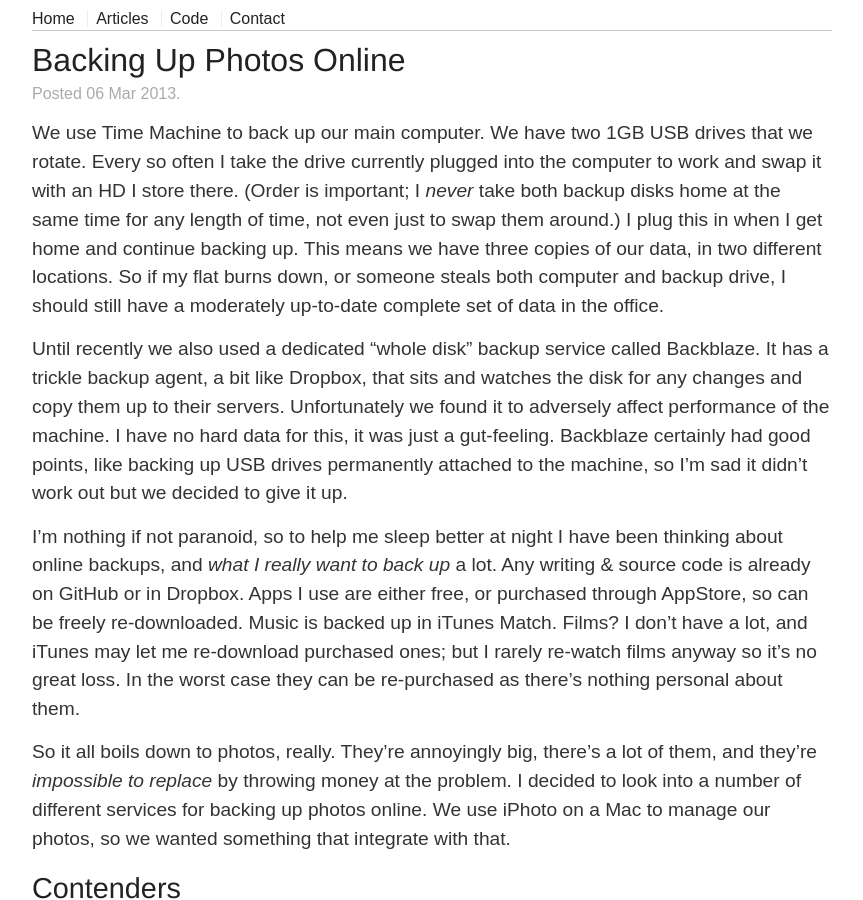
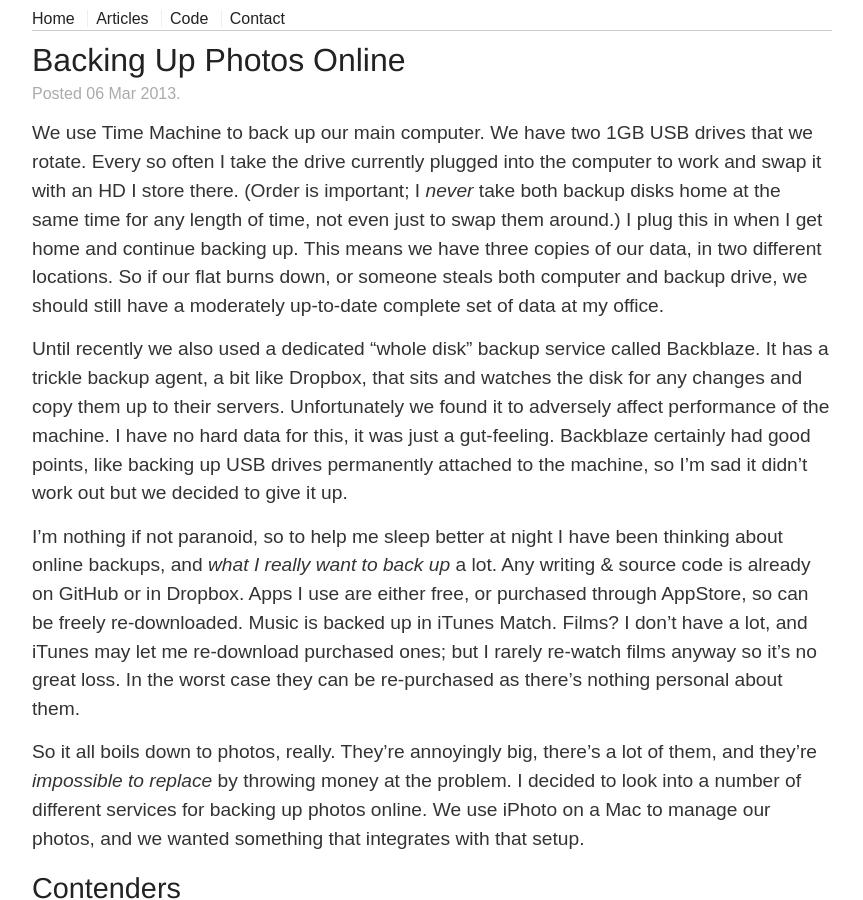
Before and after one commit to stig/www.brautaset.org, a Jekyll site: the page built from _posts/2013-03-06-backing-up-photos-online.md, in a window 1280 px wide and 900 px high. Shown: the whole window, without its empty margins (208-1071 px from the left). Built offline with Jekyll 4.4.1, drawn with Linux system fonts in a browser that asks for light colours; some of the changed text lies outside the part shown.

Commit message:
minor tweaks to post

```diff
--- a/_posts/2013-03-06-backing-up-photos-online.md
+++ b/_posts/2013-03-06-backing-up-photos-online.md
@@ -8,9 +9,9 @@
 swap it with an HD I store there. (Order is important; I *never* take both backup disks
 home at the same time for any length of time, not even just to swap them around.) I plug
 this in when I get home and continue backing up. This means we have three copies of our
-data, in two different locations. So if my flat burns down, or someone steals both
-computer and backup drive, I should still have a moderately up-to-date complete set of
-data in the office.
+data, in two different locations. So if our flat burns down, or someone steals both
+computer and backup drive, we should still have a moderately up-to-date complete set of
+data at my office.
 
 Until recently we also used a dedicated "whole disk" backup service called Backblaze. It
 has a trickle backup agent, a bit like Dropbox, that sits and watches the disk for any
@@ -30,7 +31,7 @@
 So it all boils down to photos, really. They're annoyingly big, there's a lot of them, and
 they're *impossible to replace* by throwing money at the problem. I decided to look into a
 number of different services for backing up photos online. We use iPhoto on a Mac to
-manage our photos, so we wanted something that integrate with that.
+manage our photos, and we wanted something that integrates with that setup.
 
 ## Contenders
 
```
Also changed, not shown: other parts of _posts/2013-03-06-backing-up-photos-online.md (+2 -1 lines).
